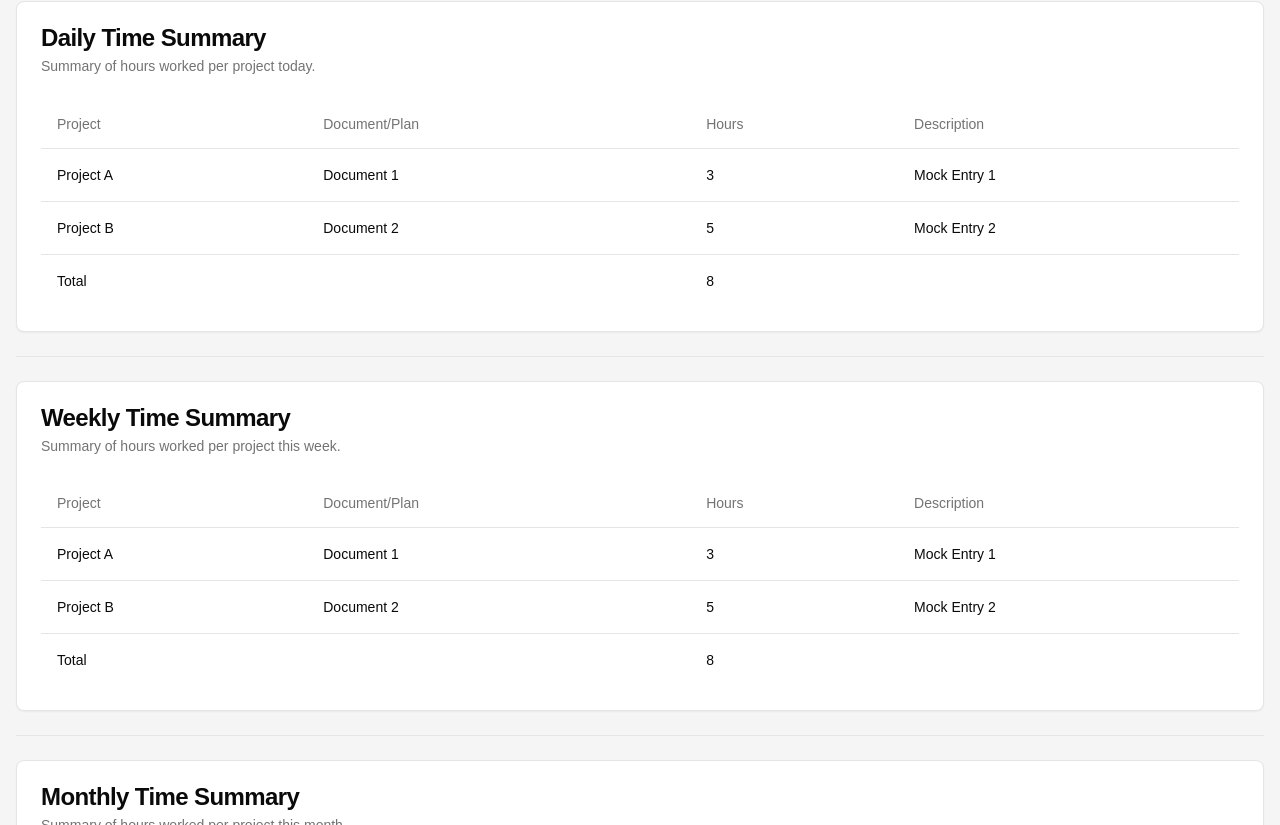
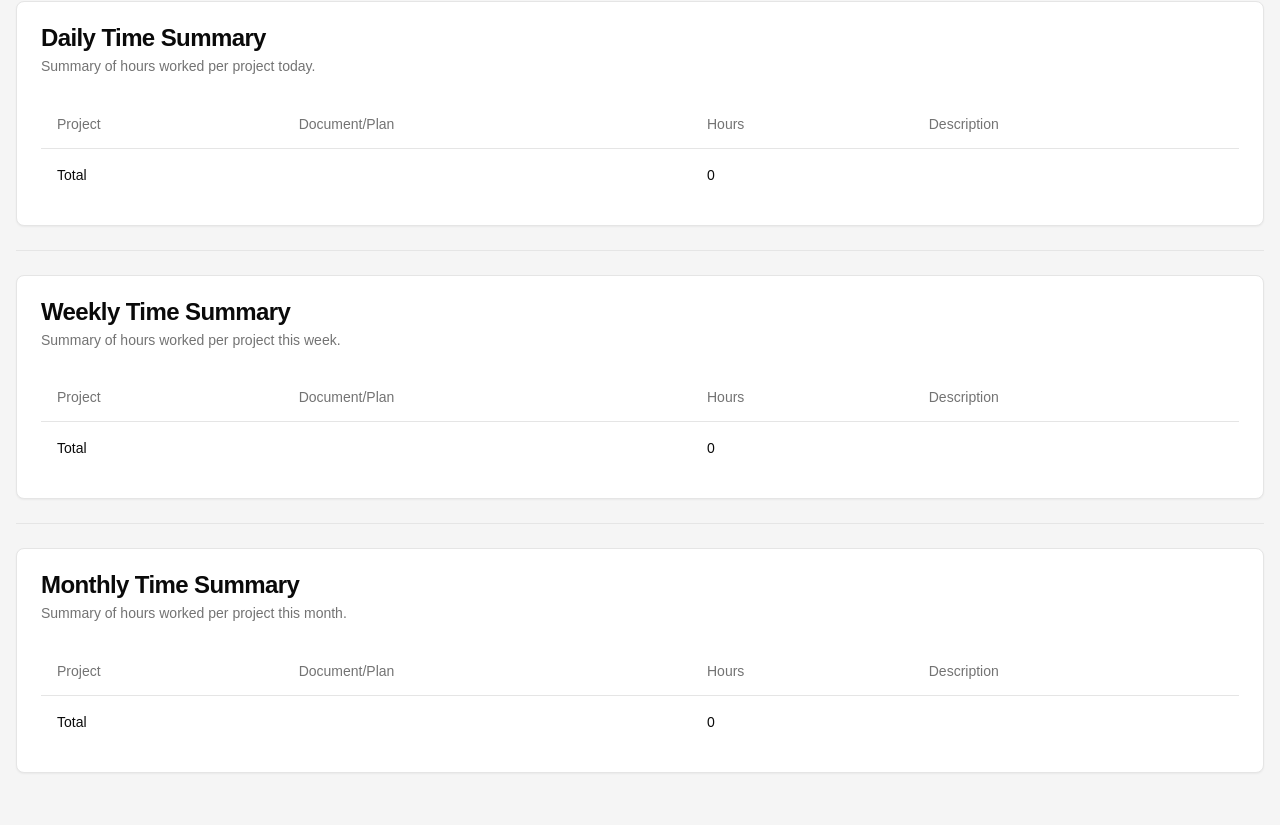
Before and after one commit to aangel-sama/CyD-Registro-de-horas, a Next.js app: page / in a window 1280 px wide. Shown: the part 815-1640 px from the top of the page. Built offline with nearby package versions, Linux system fonts and the light colour scheme.

Commit message:
borra el registro previo, que aparezcas estas cosas en vacio, tnato del diario, semanal y menusal

```diff
--- a/src/app/page.tsx
+++ b/src/app/page.tsx
@@ -1,6 +1,6 @@
 "use client";
 
-import { useState, useEffect, useMemo } from "react";
+import { useState, useEffect, useMemo, useCallback } from "react";
 import { Calendar } from "@/components/ui/calendar";
 import {
   Card, CardContent, CardDescription, CardHeader, CardTitle
@@ -13,11 +13,11 @@ import {
 } from "@/components/ui/table";
 import { Separator } from "@/components/ui/separator";
 import { Textarea } from "@/components/ui/textarea";
+import { Select, SelectContent, SelectItem, SelectTrigger, SelectValue } from "@/components/ui/select";
+import { format, startOfWeek } from "date-fns";
+import { useToast } from "@/hooks/use-toast";
 
-import { format } from "date-fns";
-import { Select, SelectContent, SelectItem, SelectTrigger, SelectValue } from "@/components/ui/select";
-import { startOfWeek } from 'date-fns';
-import { useToast } from "@/hooks/use-toast";
+type SummaryType = "daily" | "weekly" | "monthly";
 
 export default function Home() {
   const [projects] = useState(["Project A", "Project B", "Project C"]);
@@ -33,17 +33,15 @@ export default function Home() {
     { date: string; project: string; document: string; hours: number; description?: string; id: string }[]
   >([]);
 
-  const [errorMsg, setErrorMsg] = useState<string | null>(null);
   const { toast } = useToast();
 
   const fetchTimeEntries = async () => {
-    //  No Firebase needed
-    // Replaced with mock data loading
-    const mockTimeEntries = [
-      { id: "1", date: format(new Date(), "yyyy-MM-dd"), project: "Project A", document: "Document 1", hours: 3, description: "Mock Entry 1" },
-      { id: "2", date: format(new Date(), "yyyy-MM-dd"), project: "Project B", document: "Document 2", hours: 5, description: "Mock Entry 2" },
-    ];
-    setTimeEntries(mockTimeEntries);
+    //const mockTimeEntries = [
+    //  { id: "1", date: format(new Date(), "yyyy-MM-dd"), project: "Project A", document: "Document 1", hours: 3, description: "Mock Entry 1" },
+    //  { id: "2", date: format(new Date(), "yyyy-MM-dd"), project: "Project B", document: "Document 2", hours: 5, description: "Mock Entry 2" },
+    //];
+    //setTimeEntries(mockTimeEntries);
+    setTimeEntries([]);
   };
 
   useEffect(() => {
@@ -85,49 +83,146 @@ export default function Home() {
     return monthlySummary;
   }, [timeEntries]);
 
-  const getTotalHours = (summaryData: { [key: string]: number }) => {
-    return Object.values(summaryData).reduce((sum, hrs) => sum + hrs, 0);
-  };
+  const getDescriptions = useCallback(
+    (project: string, document: string, filterFn: (entry: any) => boolean) => {
+      return timeEntries
+        .filter(entry => entry.project === project && entry.document === document && filterFn(entry))
+        .map(entry => entry.description)
+        .join(", ");
+    },
+    [timeEntries]
+  );
 
-  const handleSubmit = async () => {
+  const getTotalHours = useCallback(
+    (summaryData: { [key: string]: number }) =>
+      Object.values(summaryData).reduce((sum, hrs) => sum + hrs, 0),
+    []
+  );
+
+  const handleSubmit = useCallback(() => {
     if (!date || !project || !document || !hours) {
-      setErrorMsg("Please fill in all fields.");
+      toast({
+        variant: "destructive",
+        title: "Error",
+        description: "Please fill in all fields.",
+      });
       return;
     }
 
-    try {
     const newTimeEntry = {
+      id: Date.now().toString(),
       date: format(date, "yyyy-MM-dd"),
       project,
       document,
       hours,
       description,
-        id: String(Date.now()), // Mock ID
     };
 
-      setTimeEntries(prevEntries => [...prevEntries, newTimeEntry]);
-
+    setTimeEntries(prev => [...prev, newTimeEntry]);
     setDate(new Date());
     setHours(8);
     setDescription("");
-      setErrorMsg(null);
 
     toast({
       title: "Success",
       description: "Time entry added successfully.",
     });
+  }, [date, project, document, hours, description, toast, setTimeEntries]);
 
-      fetchTimeEntries(); // Refresh time entries after adding
-    } catch (error: any) {
-      console.error("Error adding time entry: ", error);
-      setErrorMsg(error.message);
-      toast({
-        variant: "destructive",
-        title: "Error",
-        description: "Failed to add time entry.",
-      });
-    }
-  };
+  const SummaryCard = useCallback(
+    ({
+      type,
+      title,
+      description,
+      summaryData,
+      dateFilter,
+    }: {
+      type: SummaryType;
+      title: string;
+      description: string;
+      summaryData: { [key: string]: number };
+      dateFilter: (entry: any) => boolean;
+    }) => {
+      return (
+        <Card>
+          <CardHeader>
+            <CardTitle>{title}</CardTitle>
+            <CardDescription>{description}</CardDescription>
+          </CardHeader>
+          <CardContent>
+            <Table>
+              <TableHeader>
+                <TableRow>
+                  <TableHead>Project</TableHead>
+                  <TableHead>Document/Plan</TableHead>
+                  <TableHead>Hours</TableHead>
+                  <TableHead>Description</TableHead>
+                </TableRow>
+              </TableHeader>
+              <TableBody>
+                {Object.entries(summaryData).map(([key, hrs]) => {
+                  const [proj, doc] = key.split("-");
+                  return (
+                    <TableRow key={key}>
+                      <TableCell>{proj}</TableCell>
+                      <TableCell>{doc}</TableCell>
+                      <TableCell>{hrs}</TableCell>
+                      <TableCell>{getDescriptions(proj, doc, dateFilter)}</TableCell>
+                    </TableRow>
+                  );
+                })}
+                <TableRow>
+                  <TableCell colSpan={2}>Total</TableCell>
+                  <TableCell>{getTotalHours(summaryData)}</TableCell>
+                  <TableCell />
+                </TableRow>
+              </TableBody>
+            </Table>
+          </CardContent>
+        </Card>
+      );
+    },
+    [getDescriptions, getTotalHours]
+  );
+
+  const DailySummaryCard = useCallback(() => {
+    const dateFilter = (entry: any) => entry.date === format(new Date(), "yyyy-MM-dd");
+    return (
+      <SummaryCard
+        type="daily"
+        title="Daily Time Summary"
+        description="Summary of hours worked per project today."
+        summaryData={dailySummaryData}
+        dateFilter={dateFilter}
+      />
+    );
+  }, [dailySummaryData, SummaryCard]);
+
+  const WeeklySummaryCard = useCallback(() => {
+    const dateFilter = (entry: any) => new Date(entry.date) >= startOfWeek(new Date());
+    return (
+      <SummaryCard
+        type="weekly"
+        title="Weekly Time Summary"
+        description="Summary of hours worked per project this week."
+        summaryData={weeklySummaryData}
+        dateFilter={dateFilter}
+      />
+    );
+  }, [weeklySummaryData, SummaryCard]);
+
+  const MonthlySummaryCard = useCallback(() => {
+    const dateFilter = (entry: any) => entry.date.startsWith(format(new Date(), "yyyy-MM"));
+    return (
+      <SummaryCard
+        type="monthly"
+        title="Monthly Time Summary"
+        description="Summary of hours worked per project this month."
+        summaryData={monthlySummaryData}
+        dateFilter={dateFilter}
+      />
+    );
+  }, [monthlySummaryData, SummaryCard]);
 
   return (
     <div className="container mx-auto py-10 px-4">
@@ -141,26 +236,14 @@ export default function Home() {
             <div className="grid grid-cols-1 md:grid-cols-2 gap-4">
               <div>
                 <Label htmlFor="date">Date</Label>
-                <Calendar
-                  id="date"
-                  mode="single"
-                  selected={date}
-                  onSelect={setDate}
-                  className="rounded-md border"
-                />
+                <Calendar id="date" mode="single" selected={date} onSelect={setDate} className="rounded-md border" />
               </div>
               <div>
                 <Label htmlFor="project">Project</Label>
                 <Select onValueChange={setProject} defaultValue={project} className="w-full">
-                  <SelectTrigger className="w-full">
-                    <SelectValue placeholder="Select a project" />
-                  </SelectTrigger>
-                  <SelectContent>
-                    {projects.map((p) => (
-                      <SelectItem key={p} value={p}>
-                        {p}
-                      </SelectItem>
-                    ))}
+                  <SelectTrigger className="w-full"><SelectValue placeholder="Select project" /></SelectTrigger>
+                  <SelectContent className="w-full">
+                    {projects.map(p => <SelectItem key={p} value={p}>{p}</SelectItem>)}
                   </SelectContent>
                 </Select>
               </div>
@@ -170,26 +253,15 @@ export default function Home() {
               <div>
                 <Label htmlFor="document">Document/Plan</Label>
                 <Select onValueChange={setDocument} defaultValue={document} className="w-full">
-                  <SelectTrigger className="w-full">
-                    <SelectValue placeholder="Select a document" />
-                  </SelectTrigger>
-                  <SelectContent>
-                    {documents.map((d) => (
-                      <SelectItem key={d} value={d}>
-                        {d}
-                      </SelectItem>
-                    ))}
+                  <SelectTrigger className="w-full"><SelectValue placeholder="Select document" /></SelectTrigger>
+                  <SelectContent className="w-full">
+                    {documents.map(d => <SelectItem key={d} value={d}>{d}</SelectItem>)}
                   </SelectContent>
                 </Select>
               </div>
               <div>
                 <Label htmlFor="hours">Hours Worked</Label>
-                <Input
-                  type="number"
-                  id="hours"
-                  value={hours}
-                  onChange={(e) => setHours(Number(e.target.value))}
-                />
+                <Input type="number" id="hours" value={hours} onChange={(e) => setHours(Number(e.target.value))} />
               </div>
             </div>
 
@@ -197,8 +269,8 @@ export default function Home() {
               <Label htmlFor="description">Description</Label>
               <Textarea
                 id="description"
+                placeholder="Enter task description"
                 value={description}
-                placeholder="Enter task description"
                 onChange={(e) => setDescription(e.target.value)}
               />
             </div>
@@ -212,135 +284,11 @@ export default function Home() {
 
       <Separator className="my-6" />
 
-      {/* Daily Summary */}
-      <Card>
-        <CardHeader>
-          <CardTitle>Daily Time Summary</CardTitle>
-          <CardDescription>Summary of hours worked per project today.</CardDescription>
-        </CardHeader>
-        <CardContent>
-          <Table>
-            <TableHeader>
-              <TableRow>
-                <TableHead>Project</TableHead>
-                <TableHead>Document/Plan</TableHead>
-                <TableHead>Hours</TableHead>
-                <TableHead>Description</TableHead>
-              </TableRow>
-            </TableHeader>
-            <TableBody>
-              {Object.entries(dailySummaryData).map(([key, hrs]) => {
-                const [proj, doc] = key.split("-");
-                const descs = timeEntries
-                  .filter(e => e.project === proj && e.document === doc && e.date === format(new Date(), "yyyy-MM-dd"))
-                  .map(e => e.description)
-                  .join(", ");
-                return (
-                  <TableRow key={key}>
-                    <TableCell>{proj}</TableCell>
-                    <TableCell>{doc}</TableCell>
-                    <TableCell>{hrs}</TableCell>
-                    <TableCell>{descs}</TableCell>
-                  </TableRow>
-                );
-              })}
-              <TableRow>
-                <TableCell colSpan={2}>Total</TableCell>
-                <TableCell>{getTotalHours(dailySummaryData)}</TableCell>
-                <TableCell />
-              </TableRow>
-            </TableBody>
-          </Table>
-        </CardContent>
-      </Card>
-
+      <DailySummaryCard />
       <Separator className="my-6" />
-
-      {/* Weekly Summary */}
-      <Card>
-        <CardHeader>
-          <CardTitle>Weekly Time Summary</CardTitle>
-          <CardDescription>Summary of hours worked per project this week.</CardDescription>
-        </CardHeader>
-        <CardContent>
-          <Table>
-            <TableHeader>
-              <TableRow>
-                <TableHead>Project</TableHead>
-                <TableHead>Document/Plan</TableHead>
-                <TableHead>Hours</TableHead>
-                <TableHead>Description</TableHead>
-              </TableRow>
-            </TableHeader>
-            <TableBody>
-              {Object.entries(weeklySummaryData).map(([key, hrs]) => {
-                const [proj, doc] = key.split("-");
-                const descs = timeEntries
-                  .filter(e => e.project === proj && e.document === doc && new Date(e.date) >= startOfWeek(new Date()))
-                  .map(e => e.description)
-                  .join(", ");
-                return (
-                  <TableRow key={key}>
-                    <TableCell>{proj}</TableCell>
-                    <TableCell>{doc}</TableCell>
-                    <TableCell>{hrs}</TableCell>
-                    <TableCell>{descs}</TableCell>
-                  </TableRow>
-                );
-              })}
-              <TableRow>
-                <TableCell colSpan={2}>Total</TableCell>
-                <TableCell>{getTotalHours(weeklySummaryData)}</TableCell>
-                <TableCell />
-              </TableRow>
-            </TableBody>
-          </Table>
-        </CardContent>
-      </Card>
-
+      <WeeklySummaryCard />
       <Separator className="my-6" />
-
-      {/* Monthly Summary */}
-      <Card>
-        <CardHeader>
-          <CardTitle>Monthly Time Summary</CardTitle>
-          <CardDescription>Summary of hours worked per project this month.</CardDescription>
-        </CardHeader>
-        <CardContent>
-          <Table>
-            <TableHeader>
-              <TableRow>
-                <TableHead>Project</TableHead>
-                <TableHead>Document/Plan</TableHead>
-                <TableHead>Hours</TableHead>
-                <TableHead>Description</TableHead>
-              </TableRow>
-            </TableHeader>
-            <TableBody>
-              {Object.entries(monthlySummaryData).map(([key, hrs]) => {
-                const [proj, doc] = key.split("-");
-                const descs = timeEntries
-                  .filter(e => e.project === proj && e.document === doc && e.date.startsWith(format(new Date(), "yyyy-MM")))
-                  .map(e => e.description)
-                  .join(", ");
-                return (
-                  <TableRow key={key}>
-                    <TableCell>{proj}</TableCell>
-                    <TableCell>{doc}</TableCell>
-                    <TableCell>{hrs}</TableCell>
-                    <TableCell>{descs}</TableCell>
-                  </TableRow>
-                );
-              })}
-              <TableRow>
-                <TableCell colSpan={2}>Total</TableCell>
-                <TableCell>{getTotalHours(monthlySummaryData)}</TableCell>
-                <TableCell />
-              </TableRow>
-            </TableBody>
-          </Table>
-        </CardContent>
-      </Card>
+      <MonthlySummaryCard />
     </div>
   );
 }
```
Lines whose indentation alone changed are shown as unchanged.
